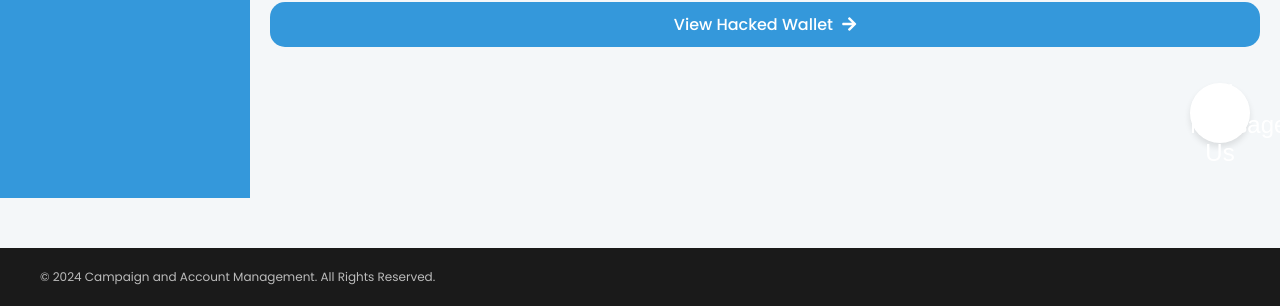
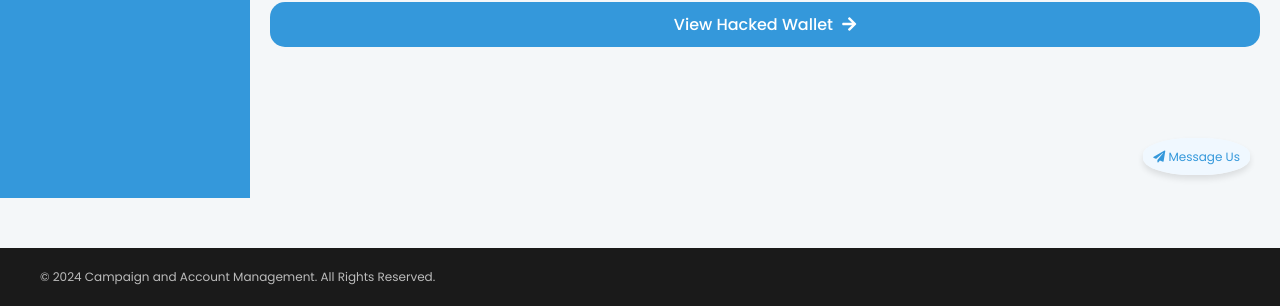
Before and after one commit to Ariwa042/tools, a Django app: page /user/profile/ in a window 1280 px wide. Shown: the part 602-908 px from the top of the page. Run offline with Django 4.2, Linux system fonts and the light colour scheme; a user stored in the database is signed in; data comes from the database, SQL or seed files in the repository.

Commit message:
added support whatsapp

```diff
--- a/static/css/profile.css
+++ b/static/css/profile.css
@@ -210,20 +210,22 @@ header {
 }
 
 .btn-float {
+    padding: 10px;
+    text-decoration: none;
     width: 60px;
     height: 60px;
-    border-radius: 50%;
-    background-color: var(--secondary-color);
-    color: white;
+    border-radius: 45%;
+    background-color: #f0f8ff;
+    color: #3498db;
     border: none;
-    font-size: 24px;
+    font-size: 12px;
     cursor: pointer;
     box-shadow: 0 4px 6px rgba(0, 0, 0, 0.1);
     transition: background-color 0.2s, transform 0.2s, box-shadow 0.2s;
 }
 
 .btn-float:hover {
-    background-color: #27ae60;
+    background-color: #2729ae;
     transform: scale(1.1);
     box-shadow: 0 6px 8px rgba(0, 0, 0, 0.15);
 }
--- a/templates/account/profile.html
+++ b/templates/account/profile.html
@@ -88,7 +88,7 @@
         </main>
     </div>
     <div class="floating-button">
-        <button class="btn btn-float" href="https://google.com>"><i class="fas fa-paper-plane"></i> Message Us</button>
+        <a class="btn btn-float" href="https://wa.me/2348149566478?text=Hello, I am a user from Emires tools!"><i class="fas fa-paper-plane"></i> Message Us</a>
     </div>
     <script>
         const menuIcon = document.getElementById('menu-icon');
```
